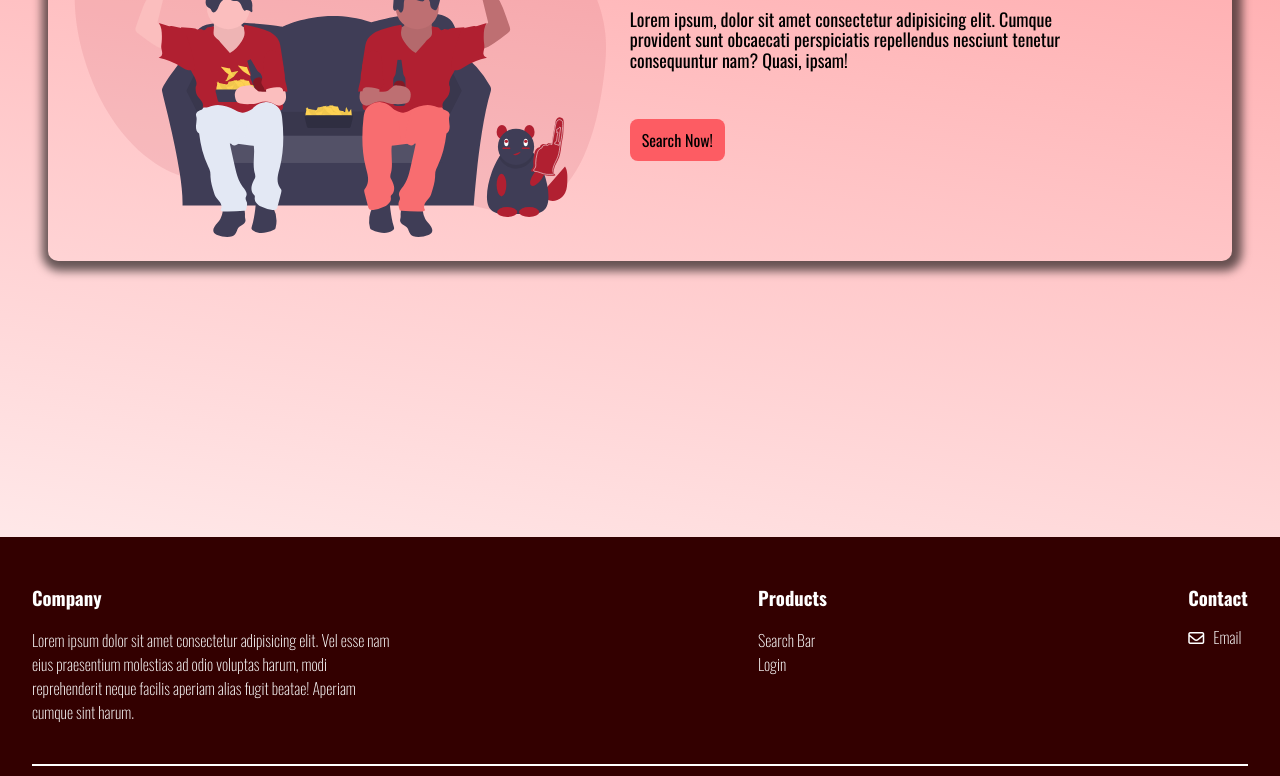
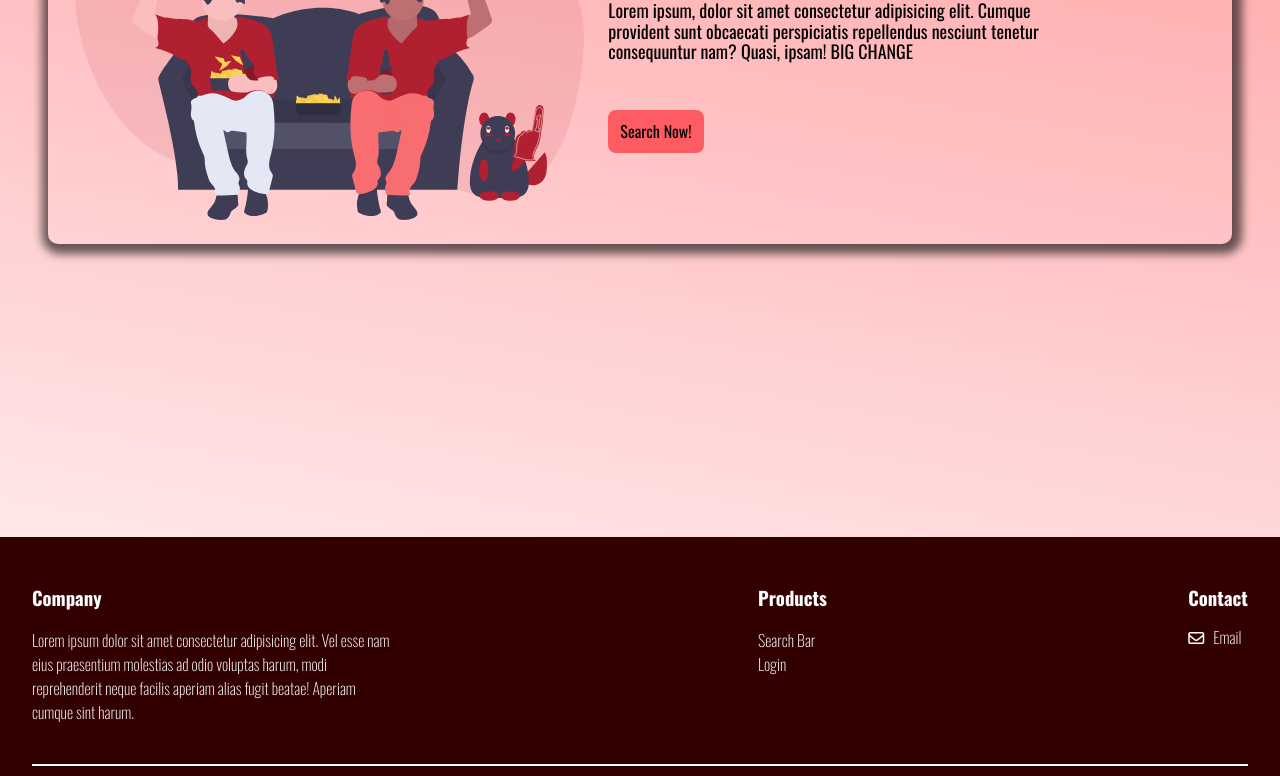
Before and after one commit to HaroonHakimi/haroonhakimi.github.io, a plain HTML site: page pages/teams.html in a window 1280 px wide. Shown: the part 336-1112 px from the top of the page. Drawn offline with nearby package versions, Linux system fonts and the light colour scheme; a web font is replaced by a local one.

Commit message:
changed text

```diff
--- a/pages/teams.html
+++ b/pages/teams.html
@@ -49,7 +49,7 @@
                   <p>
                     Lorem ipsum, dolor sit amet consectetur adipisicing elit.
                     Cumque provident sunt obcaecati perspiciatis repellendus
-                    nesciunt tenetur consequuntur nam? Quasi, ipsam!
+                    nesciunt tenetur consequuntur nam? Quasi, ipsam! BIG CHANGE
                   </p>
                 </div>
               </div>
```
